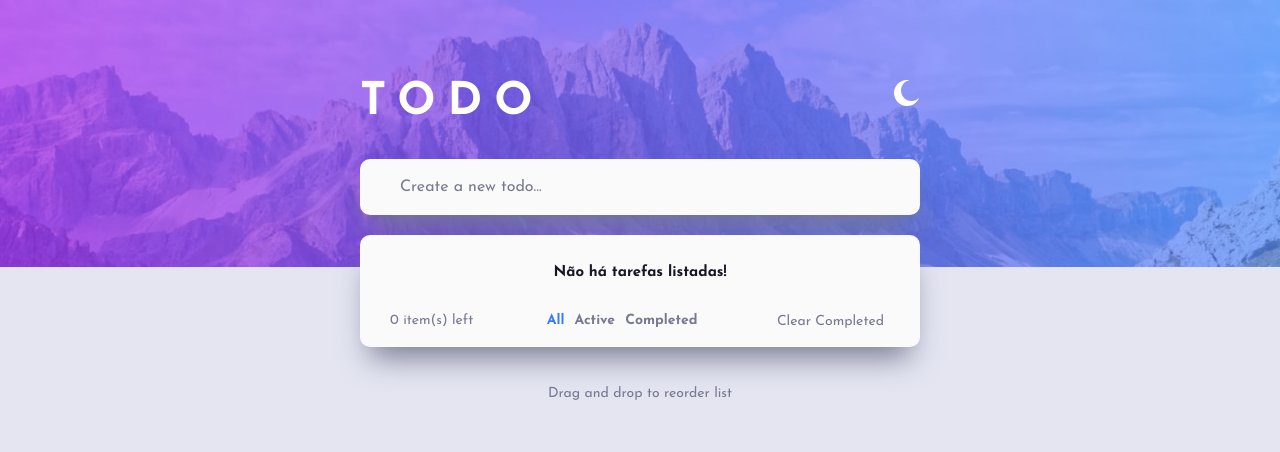
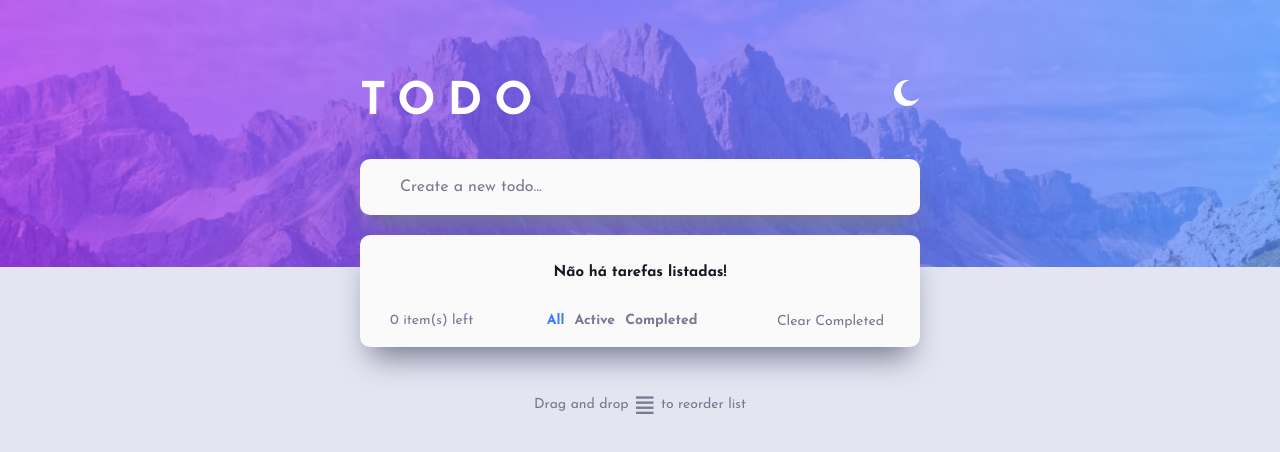
Before and after one commit to Richard-Passos/todo-list-next-app, a Next.js app: page / in a window 1280 px wide. Shown: the top 452 px of the page. Built offline with nearby package versions, Linux system fonts and the light colour scheme.

Commit message:
Finalizing project

```diff
--- a/package.json
+++ b/package.json
@@ -9,12 +9,14 @@
     "lint": "next lint"
   },
   "dependencies": {
+    "@dnd-kit/core": "^6.0.8",
+    "@dnd-kit/sortable": "^7.0.2",
+    "@dnd-kit/utilities": "^3.2.1",
+    "@styled-icons/material-rounded": "^10.47.0",
     "next": "13.2.4",
     "nookies": "^2.5.2",
     "polished": "^4.2.2",
     "react": "18.2.0",
-    "react-dnd": "^16.0.1",
-    "react-dnd-html5-backend": "^16.0.1",
     "react-dom": "18.2.0",
     "styled-components": "^5.3.8"
   }
--- a/src/components/list/List.jsx
+++ b/src/components/list/List.jsx
@@ -1,10 +1,21 @@
 /* Components */
-import { CList } from "./List.style";
+import { ListContainer } from "./List.style";
 import { TaskRow } from "./task-row";
 import { Actions } from "./aux-styles";
 
 /* Logic */
 import { useEffect, useRef, useState } from "react";
+import {
+  DndContext,
+  closestCenter,
+  useSensor,
+  PointerSensor,
+} from "@dnd-kit/core";
+import {
+  arrayMove,
+  SortableContext,
+  verticalListSortingStrategy,
+} from "@dnd-kit/sortable";
 
 export default function List({ state, dispatch }) {
   const [disable, setDisable] = useState(null); // will disable based on task.IsCompleted
@@ -14,24 +25,49 @@ export default function List({ state, dispatch }) {
     radioListAll.current.checked = true;
   }, []);
 
+  const sensors = [useSensor(PointerSensor)];
+
+  const handleDragEnd = (evt) => {
+    const { active, over } = evt;
+
+    if (active.id !== over.id) {
+      const _tasks = [...state.tasks];
+
+      const activeIndex = _tasks.findIndex((task) => task.id === active.id);
+      const overIndex = _tasks.findIndex((task) => task.id === over.id);
+
+      dispatch({
+        type: "DragNDrop",
+        payload: arrayMove(_tasks, activeIndex, overIndex),
+      });
+    }
+  };
   return (
-    <CList>
+    <ListContainer>
       {!state.tasks.length ? (
         <h2 className="no-tasks">Não há tarefas listadas!</h2>
       ) : (
-        <ul>
-          {state.tasks.map((task, i) => (
-            <li key={`key-taskRow-${i}`}>
+        <DndContext
+          sensors={sensors}
+          collisionDetection={closestCenter}
+          onDragEnd={handleDragEnd}
+        >
+          <SortableContext
+            items={state.tasks.map((task) => task.id)}
+            strategy={verticalListSortingStrategy}
+          >
+            {state.tasks.map((task, i) => (
               <TaskRow
+                key={`key-tasRow-${i}`}
                 task={task}
                 index={i}
                 disable={disable}
                 dispatch={dispatch}
                 tasks={state.tasks}
               />
-            </li>
-          ))}
-        </ul>
+            ))}
+          </SortableContext>
+        </DndContext>
       )}
 
       <Actions>
@@ -68,6 +104,6 @@ export default function List({ state, dispatch }) {
           Clear Completed
         </button>
       </Actions>
-    </CList>
+    </ListContainer>
   );
 }
--- a/src/components/list/List.style.js
+++ b/src/components/list/List.style.js
@@ -2,7 +2,7 @@
 import styled from "styled-components";
 
 // C === Container
-export const CList = styled.div`
+export const ListContainer = styled.div`
   background-color: ${({ theme }) => theme.colors.containerBg};
   color: ${({ theme }) => theme.colors.text};
   border-radius: 1rem;
@@ -24,8 +24,4 @@ export const CList = styled.div`
     color: ${({ theme }) => theme.colors.gray};
     text-decoration: line-through;
   }
-
-  ul {
-    width: 100%;
-  }
 `;
--- a/src/components/list/task-row/TaskRow.jsx
+++ b/src/components/list/task-row/TaskRow.jsx
@@ -1,70 +1,42 @@
 /* Components */
 import { Container } from "./TaskRow.style";
+import { Reorder } from "@styled-icons/material-rounded";
 import { CheckBox, Input } from "../aux-styles";
 
 /* Logic */
-import { useEffect, useRef, useState } from "react";
-import { useDrag, useDrop } from "react-dnd";
+import { useSortable } from "@dnd-kit/sortable";
+import { CSS } from "@dnd-kit/utilities";
 
 export default function TaskRow(props) {
-  /* Drag and Drop */
-  /*   const ref = useRef();
-
-  const [{ isDragging }, dragRef] = useDrag({
-    type: "TASK_ROW",
-    item: { type: "TASK_ROW", id: props.index },
-    collect: (monitor) => ({
-      isDragging: monitor.isDragging(),
-    }),
-  });
-
-  const [, dropRef] = useDrop({
-    accept: "TASK_ROW",
-    hover(item, monitor) {
-      console.log(item.id);
-      console.log(props.index);
-    },
-  });
-
-  dragRef(dropRef(ref)); */
-  /*  */
-
-  //Terminar DnD !!
-  const newIndex = useRef(null);
-
-  const handleSort = (e) => {
-    const initialIndex = e.dataTransfer.getData("initialIndex");
-
-    let _tasks = [...props.tasks];
-
-    const [draggedItemContent] = _tasks.splice(initialIndex, 1);
-    _tasks.splice(newIndex.current, 0, draggedItemContent);
-
-    props.dispatch({ type: "DragNDrop", payload: _tasks });
+  const { attributes, listeners, setNodeRef, transition, transform } =
+    useSortable({
+      id: props.task.id,
+    });
+  const style = {
+    transition,
+    transform: CSS.Transform.toString(transform),
   };
 
   return (
     <Container
       className={props.task.isCompleted === props.disable ? `disable` : ""}
-      draggable
-      onDragStart={(e) => {
-        e.dataTransfer.setData("initialIndex", props.index);
-        e.target.classList.add("isDragging");
-      }}
-      onDrop={(e) => {
-        newIndex.current = props.index;
-        handleSort(e);
+      ref={setNodeRef}
+      style={style}
+    >
+      <span className="reorder">
+        <Reorder
+          {...listeners}
+          {...attributes}
+          aria-roledescription={`taskDraggable-${props.task.id}`}
+          aria-describedby={`taskContainer-${props.task.id}`}
+        ></Reorder>
+      </span>
 
-        document
-          .getElementsByClassName("isDragging")[0]
-          .classList.remove("isDragging");
-      }}
-      onDragOver={(e) => e.preventDefault()}
-    >
       <label htmlFor={`checkTask-${props.index}`}>
         <div>
           <Input
             type="checkbox"
+            name={`checkTask-${props.index}`}
             id={`checkTask-${props.index}`}
             onChange={() => {
               props.dispatch({
--- a/src/components/list/task-row/TaskRow.style.js
+++ b/src/components/list/task-row/TaskRow.style.js
@@ -6,8 +6,11 @@ import styled from "styled-components";
 
 export const Container = styled.div`
   width: 100%;
-  padding: 0.5rem 1rem;
+  padding: 0.8rem 1.6rem;
+  background-color: ${({ theme }) => theme.colors.containerBg};
   border-bottom: 0.1rem solid ${({ theme }) => theme.colors.gray};
+  border-radius: 1rem;
+  touch-action: none;
 
   display: flex;
   justify-content: space-between;
@@ -17,24 +20,39 @@ export const Container = styled.div`
   &.isDragging {
     opacity: 0.1;
   }
-  /*  */
-
-  label {
-    width: 80%;
-    padding: 1rem clamp(1rem, 3vw, 2rem);
+  &.draggingOver {
+    background-color: red;
+  }
+  .reorder {
+    width: 3rem;
+    height: 3rem;
+    overflow: hidden;
 
     display: flex;
-    justify-content: flex-start;
-    gap: 2rem;
+    justify-content: center;
+    align-items: center;
 
-    /* DnD style */
+    svg {
+      width: 200%;
+      height: 100%;
+    }
+
     :hover {
       cursor: grab;
     }
     :active {
       cursor: grabbing;
     }
-    /*  */
+  }
+  /*  */
+
+  label {
+    width: 80%;
+    padding: 1rem 1rem;
+
+    display: flex;
+    justify-content: flex-start;
+    gap: 2rem;
 
     p {
       max-width: 100%;
--- a/src/components/todo/Todo.jsx
+++ b/src/components/todo/Todo.jsx
@@ -7,7 +7,7 @@ import { List } from "../list";
 import { useReducer } from "react";
 import { setCookie } from "nookies";
 
-export default function Todo({ THEME, TASKS }) {
+export default function Todo({ TASKS }) {
   const [state, dispatch] = useReducer(reducer, {
     tasks: JSON.parse(TASKS) || [],
   });
@@ -18,10 +18,14 @@ export default function Todo({ THEME, TASKS }) {
 
       <List state={state} dispatch={dispatch} />
 
-      <p className="DnD-message">Drag and drop to reorder list</p>
+      <p className="DnD-message">
+        Drag and drop <span className="DnD-hamb">≣</span> to reorder list
+      </p>
     </Container>
   );
 }
+
+let handleIds = 0;
 
 const reducer = (state, action) => {
   const { payload } = action;
@@ -29,13 +33,18 @@ const reducer = (state, action) => {
   switch (action.type) {
     case "add-task":
       if (payload) {
-        state.tasks.push({ name: payload, isCompleted: false });
+        state.tasks.push({
+          name: payload,
+          isCompleted: false,
+          id: `task-${handleIds}`,
+        });
 
         setCookie(null, "TASKS", JSON.stringify([...state.tasks]), {
           maxAge: 86400 * 7,
           path: "/",
         });
 
+        handleIds++;
         return { ...state };
       }
 
--- a/src/components/todo/Todo.style.js
+++ b/src/components/todo/Todo.style.js
@@ -15,6 +15,13 @@ export const Container = styled.div`
 
     align-self: center;
 
+    .DnD-hamb {
+      font-size: 2em;
+
+      position: relative;
+      top: 0.6rem;
+    }
+
     @media screen and (min-width: 600px) {
       margin-top: 2rem;
     }
--- a/src/styles/global.js
+++ b/src/styles/global.js
@@ -17,6 +17,10 @@ const GlobalStyle = createGlobalStyle`
       font-size: 100%;
     }
   }
+
+  body {
+    overflow-x: hidden;
+  }
 `;
 
 export default GlobalStyle;
--- a/src/styles/themes/dark.js
+++ b/src/styles/themes/dark.js
@@ -18,7 +18,7 @@ export default {
 
     dark: `#0b0c0e`,
     light: `#fbfcfe`,
-    gray: `#9b9c9e`,
+    gray: `hsl(235, 0%, 60%)`,
     shadow: `#0b0c0e`,
   },
 };
```
Also changed, not shown: src/pages/_app.js (+2 -6 lines), 1 other file (tests, documents, lock files or other folders).
